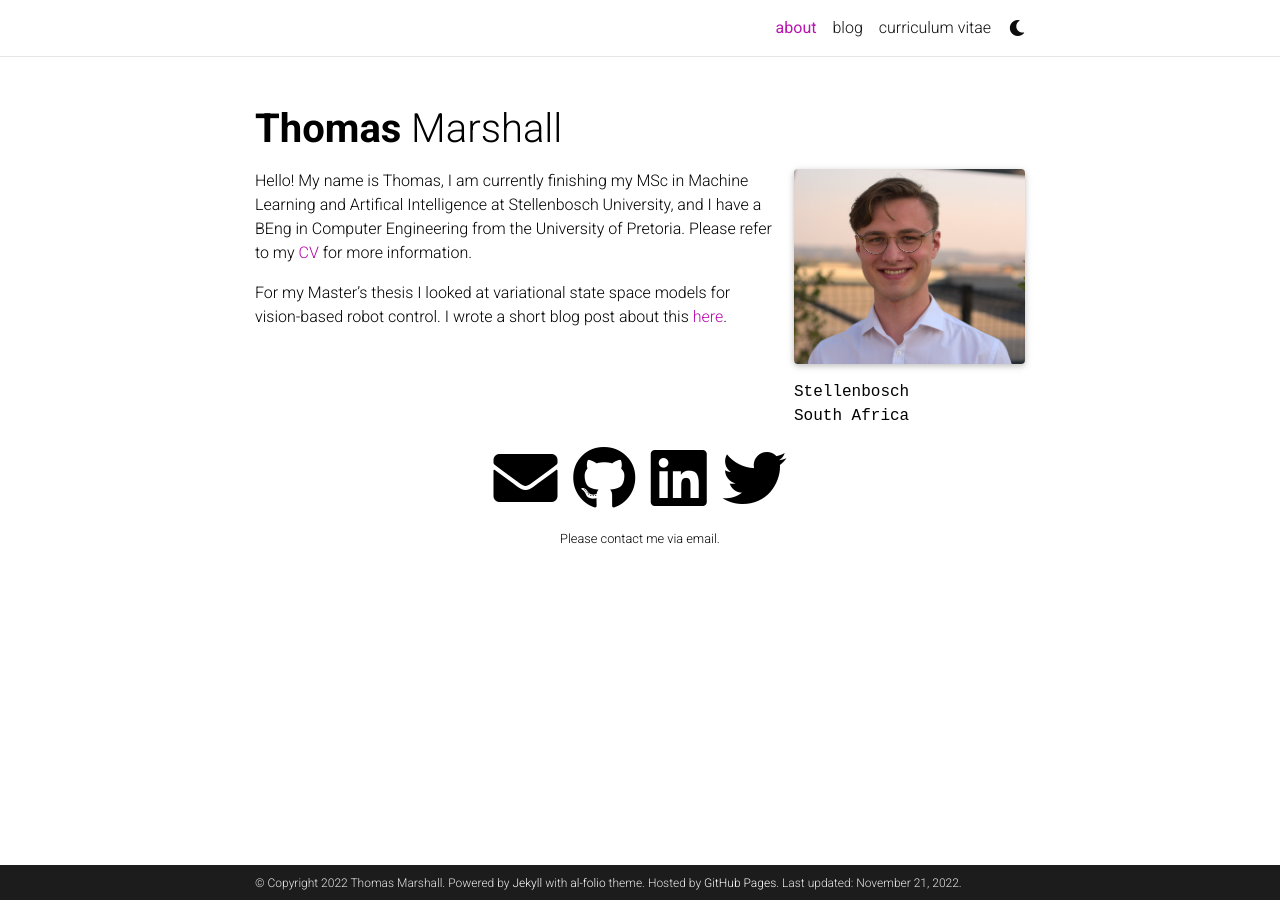
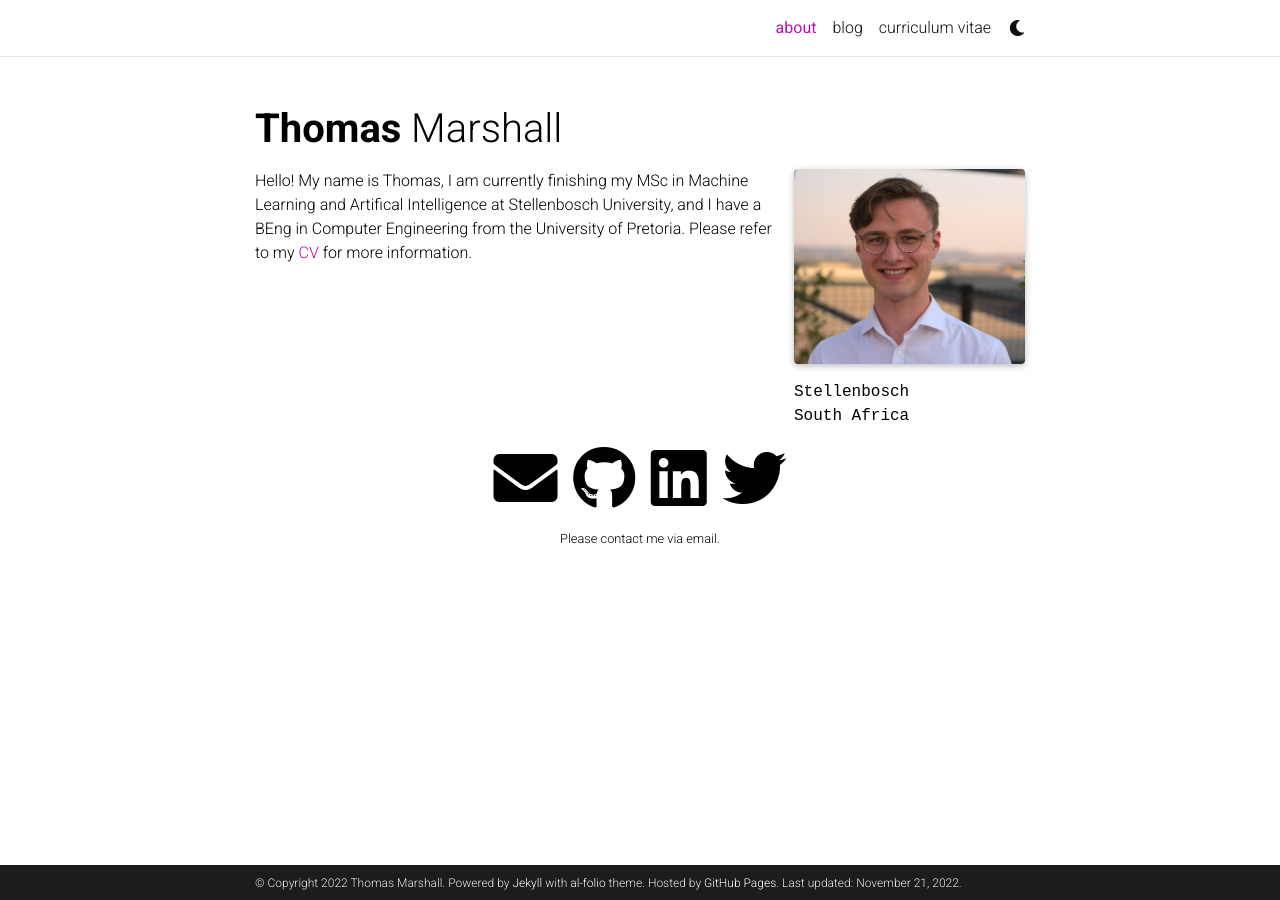
Before and after one commit to thomasmmarshall/thomasmmarshall.github.io, a Jekyll site: the page built from _pages/about.md, in a window 1280 px wide. Built offline with Jekyll 4.4.1, drawn with Linux system fonts in a browser that asks for light colours; full-size pictures stand in for the smaller copies a plugin makes; comment, search, counter and statistics services are not loaded; a style sheet for code colours, icons or effects is not loaded.

Commit message:
Omitted WIP blog post from about

```diff
--- a/_pages/about.md
+++ b/_pages/about.md
@@ -26,4 +26,4 @@ Link to your social media connections, too. This theme is set up to use [Font Aw
 
 Hello! My name is Thomas, I am currently finishing my MSc in Machine Learning and Artifical Intelligence at Stellenbosch University, and I have a BEng in Computer Engineering from the University of Pretoria. Please refer to my [CV](/cv/) for more information.
 
-For my Master's thesis I looked at variational state space models for vision-based robot control. I wrote a short blog post about this [here](/blog/2022/masters/).
+<!-- For my Master's thesis I looked at variational state space models for vision-based robot control. I wrote a short blog post about this [here](/blog/2022/masters/). -->
```
